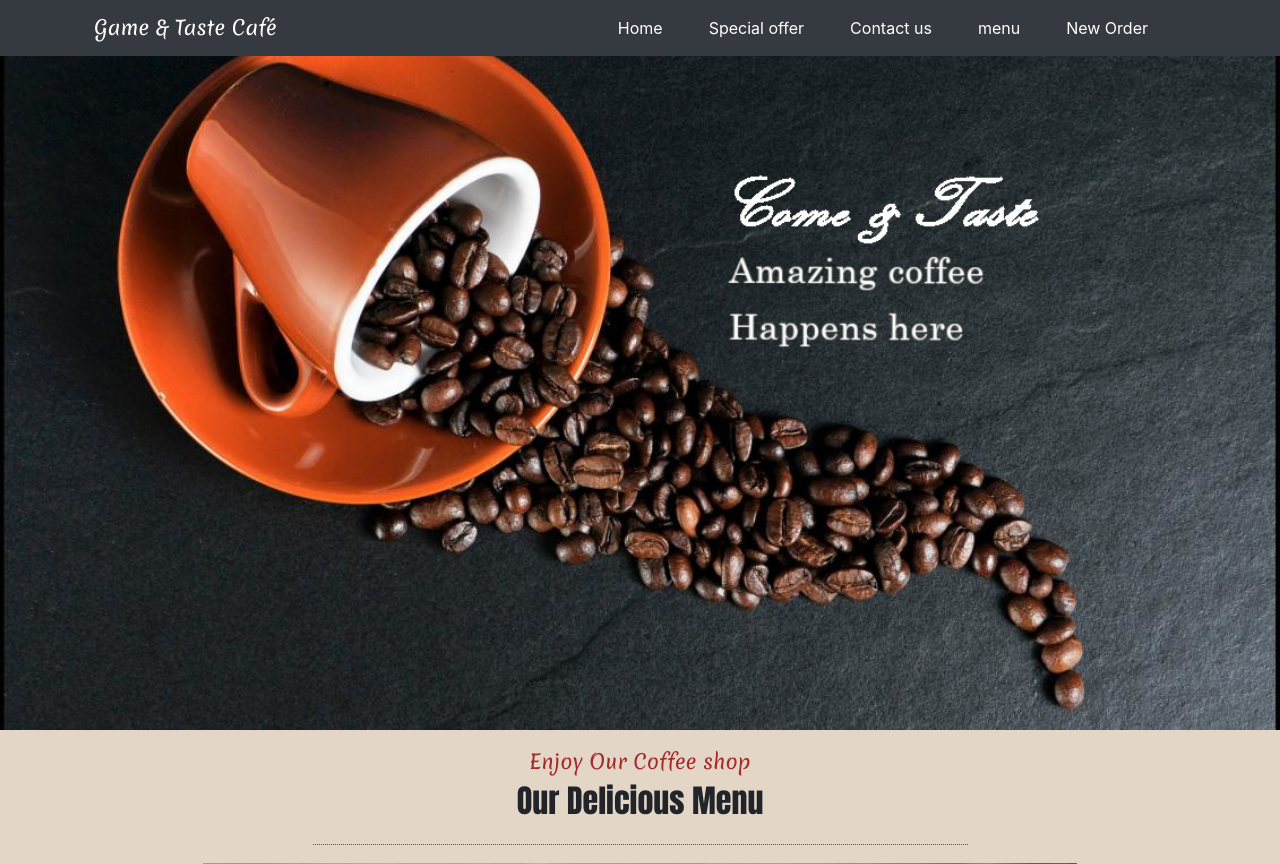
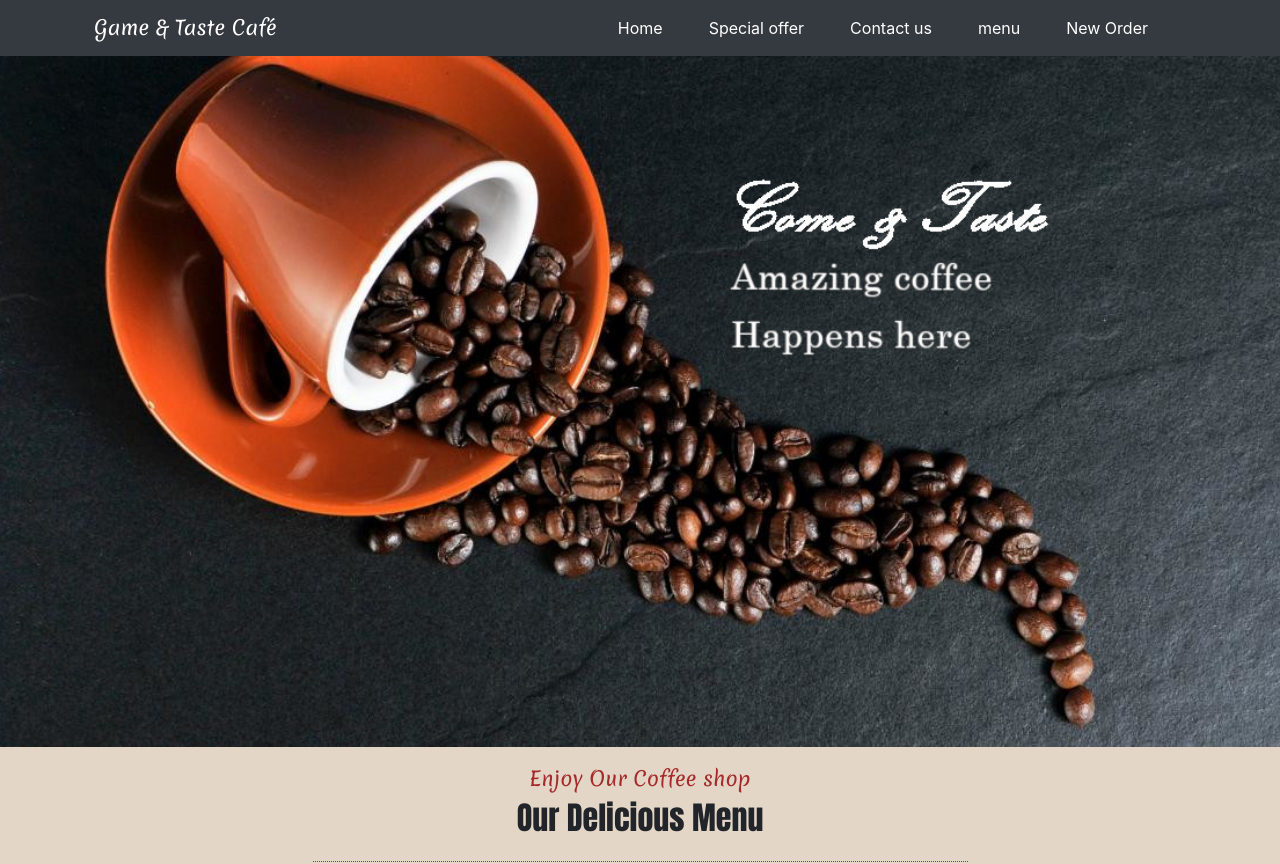
Before and after one commit to mehrawbmh/coffee-shop, a Flask app: page / in a window 1280 px wide. Shown: the top 864 px of the page. Run offline with Flask 2, Linux system fonts and the light colour scheme; some libraries are stand-ins or nearby versions; some web fonts are replaced.

Commit message:
fix: header padding set 0

```diff
--- a/templates/header.html
+++ b/templates/header.html
@@ -1,7 +1,7 @@
 <link rel="stylesheet" href="https://cdn.jsdelivr.net/npm/bootstrap@4.6.0/dist/css/bootstrap.min.css">
 <div class="container-fluid" style="background-color: #E7DECE; padding: 0" id="header">
     <div class="row">
-        <div class="col">
+        <div class="col p-0">
             <img src="../static/pictures/header.jpg" class="img-fluid" alt="This is the best cafe in the world" width='100%'>
         </div>
     </div>
```
